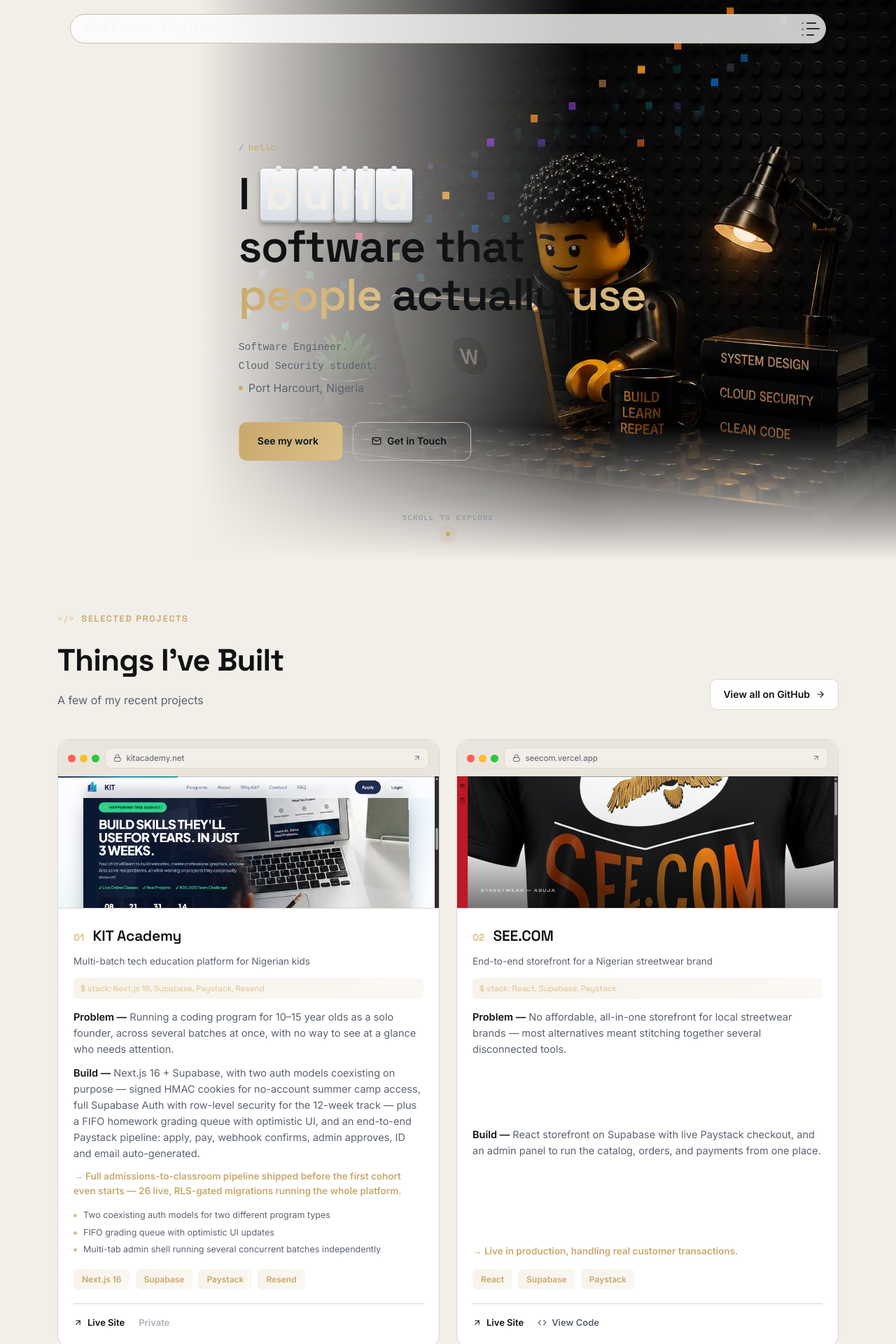
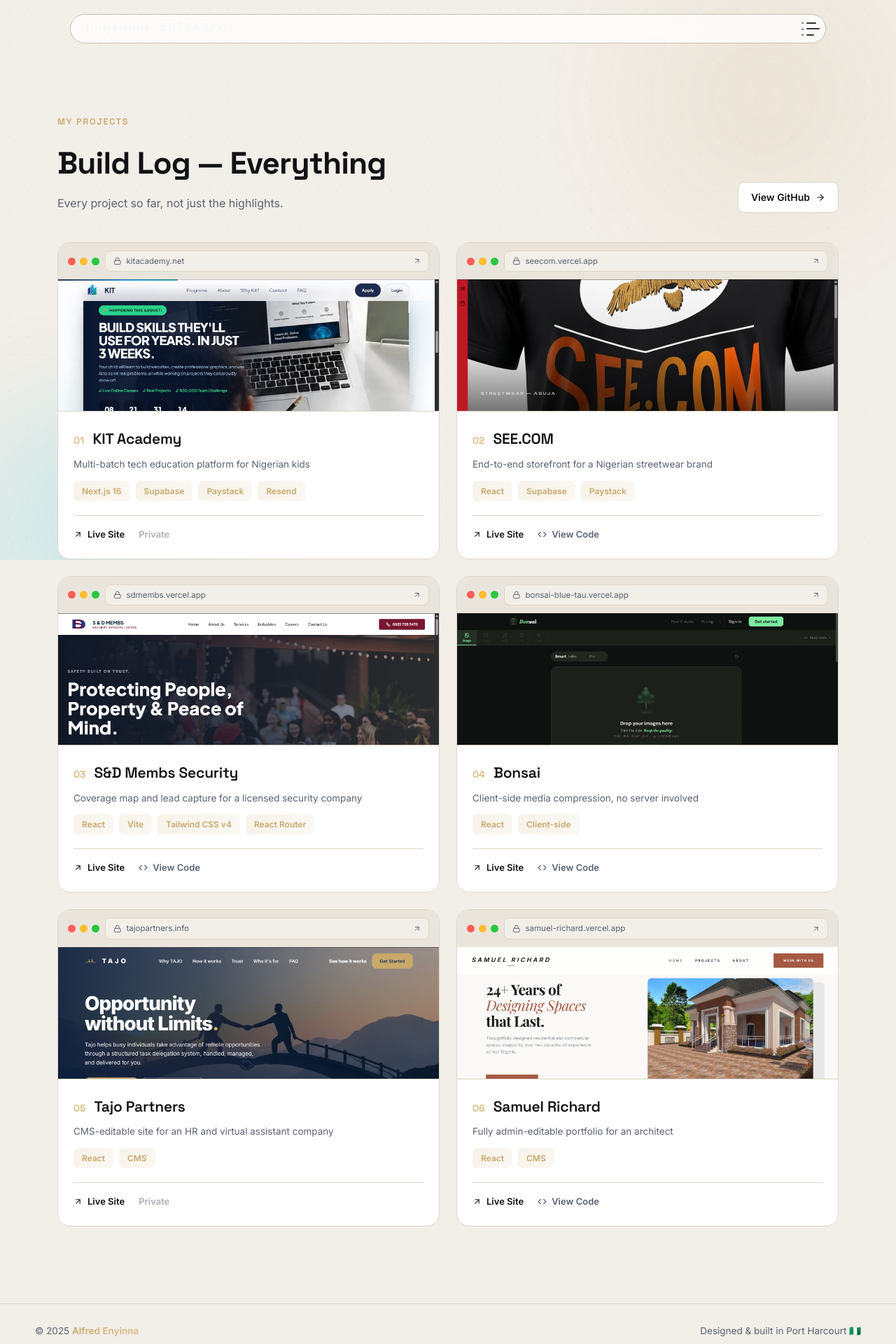
Before and after one commit to wh0isalfred/portfolio-website, a React (Vite) app: page /projects in a window 1280 px wide. Shown: the top 1920 px of the page at 70% size. Built offline with nearby package versions, Linux system fonts and the light colour scheme.

Commit message:
feat: add /projects route, render-flag capping, and case study modal

```diff
--- a/package.json
+++ b/package.json
@@ -12,7 +12,8 @@
     "framer-motion": "^12.43.0",
     "react": "^18.3.1",
     "react-dom": "^18.3.1",
-    "react-icons": "^5.2.1"
+    "react-icons": "^5.2.1",
+    "react-router-dom": "^7.18.2"
   },
   "devDependencies": {
     "@types/react": "^18.3.3",
--- a/src/App.tsx
+++ b/src/App.tsx
@@ -1,3 +1,4 @@
+import { Routes, Route } from "react-router-dom";
 import { useTheme } from "./context/useTheme";
 import MouseTrail from "./components/MouseTrail";
 import Navbar from "./components/Navbar";
@@ -5,6 +6,20 @@
 import Projects from "./components/Projects";
 import TechStack from "./components/TechStack";
 import Contact from "./components/Contact";
+import Footer from "./components/Footer";
+import ProjectsPage from "./components/ProjectsPage";
+
+function Home() {
+  return (
+    <>
+      <Hero />
+      <Projects />
+      <TechStack />
+      <Contact />
+      <Footer />
+    </>
+  );
+}
 
 export default function App() {
   const { theme, toggle } = useTheme();
@@ -16,19 +31,11 @@
       <div className="dots" aria-hidden="true" />
 
       <Navbar theme={theme} toggle={toggle} />
-      <Hero />
-      <Projects />
-      <TechStack />
-      <Contact />
 
-      <footer className="footer">
-        <div className="wrap footer-in">
-          <span>
-            © 2025 <span className="grad">Alfred Enyinna</span>
-          </span>
-          <span>Designed &amp; built in Port Harcourt 🇳🇬</span>
-        </div>
-      </footer>
+      <Routes>
+        <Route path="/" element={<Home />} />
+        <Route path="/projects" element={<ProjectsPage />} />
+      </Routes>
     </>
   );
 }
--- /dev/null
+++ b/src/components/CaseStudyModal.tsx
@@ -0,0 +1,73 @@
+import { useEffect } from "react";
+import { FiX, FiArrowUpRight, FiCode } from "react-icons/fi";
+import type { Project } from "../data/projects";
+
+export default function CaseStudyModal({
+  project,
+  onClose,
+}: {
+  project: Project | null;
+  onClose: () => void;
+}) {
+  useEffect(() => {
+    if (!project) return;
+    const onKey = (e: KeyboardEvent) => e.key === "Escape" && onClose();
+    document.addEventListener("keydown", onKey);
+    const prevOverflow = document.body.style.overflow;
+    document.body.style.overflow = "hidden";
+    return () => {
+      document.removeEventListener("keydown", onKey);
+      document.body.style.overflow = prevOverflow;
+    };
+  }, [project, onClose]);
+
+  if (!project) return null;
+
+  return (
+    <div className="case-modal-overlay" onClick={onClose}>
+      <div className="case-modal" onClick={(e) => e.stopPropagation()}>
+        <button className="case-modal-close" onClick={onClose} aria-label="Close">
+          <FiX />
+        </button>
+
+        <span className="kicker">Case study</span>
+        <h3>{project.title}</h3>
+
+        <p className="case-modal-p">
+          <span className="case-label">Problem —</span> {project.problem}
+        </p>
+        <p className="case-modal-p">
+          <span className="case-label">Build —</span> {project.build}
+        </p>
+        <p className="case-modal-outcome">→ {project.outcome}</p>
+
+        {project.highlights && project.highlights.length > 0 && (
+          <ul className="case-modal-highlights">
+            {project.highlights.map((h) => (
+              <li key={h}>{h}</li>
+            ))}
+          </ul>
+        )}
+
+        <div className="tags">
+          {project.tech.map((t) => (
+            <span key={t} className="tag">
+              {t}
+            </span>
+          ))}
+        </div>
+
+        <div className="card-links">
+          <a href={project.live} target="_blank" rel="noopener noreferrer" className="clink">
+            <FiArrowUpRight /> Live Site
+          </a>
+          {project.repo && (
+            <a href={project.repo} target="_blank" rel="noopener noreferrer" className="clink muted">
+              <FiCode /> View Code
+            </a>
+          )}
+        </div>
+      </div>
+    </div>
+  );
+}
--- /dev/null
+++ b/src/components/Footer.tsx
@@ -0,0 +1,12 @@
+export default function Footer() {
+  return (
+    <footer className="footer">
+      <div className="wrap footer-in">
+        <span>
+          © 2025 <span className="grad">Alfred Enyinna</span>
+        </span>
+        <span>Designed &amp; built in Port Harcourt 🇳🇬</span>
+      </div>
+    </footer>
+  );
+}
--- a/src/components/ProjectCard.tsx
+++ b/src/components/ProjectCard.tsx
@@ -2,11 +2,25 @@
 import { FiLock, FiArrowUpRight, FiCode } from "react-icons/fi";
 import type { Project } from "../data/projects";
 
-export default function ProjectCard({ project }: { project: Project }) {
+export default function ProjectCard({
+  project,
+  onOpenCaseStudy,
+}: {
+  project: Project;
+  onOpenCaseStudy: (project: Project) => void;
+}) {
   const [imgOk, setImgOk] = useState(true);
 
   return (
-    <article className="card">
+    <article
+      className="card"
+      onClick={() => onOpenCaseStudy(project)}
+      role="button"
+      tabIndex={0}
+      onKeyDown={(e) => {
+        if (e.key === "Enter" || e.key === " ") onOpenCaseStudy(project);
+      }}
+    >
       <div className="browser">
         <div className="browser-bar">
           <span className="tl">
@@ -19,13 +33,14 @@
             href={project.live}
             target="_blank"
             rel="noopener noreferrer"
+            onClick={(e) => e.stopPropagation()}
           >
             <FiLock className="lock" />
             <span>{project.url}</span>
             <FiArrowUpRight className="ext" />
           </a>
         </div>
-        <a className="shot" href={project.live} target="_blank" rel="noopener noreferrer">
+        <div className="shot">
           {imgOk ? (
             <img
               src={project.cover}
@@ -38,7 +53,7 @@
               <span className="pi">screenshot</span>
             </div>
           )}
-        </a>
+        </div>
       </div>
 
       <div className="card-body">
@@ -48,27 +63,6 @@
         </div>
         <p className="card-tagline">{project.tagline}</p>
 
-        <p className="card-stat">
-          $ stack: {project.tech.join(", ")}
-        </p>
-
-        <p className="card-desc">
-          <span className="case-label">Problem —</span> {project.problem}
-        </p>
-        <p className="card-desc">
-          <span className="case-label">Build —</span> {project.build}
-        </p>
-
-        <p className="card-outcome">→ {project.outcome}</p>
-
-        {project.highlights && project.highlights.length > 0 && (
-          <ul className="card-highlights">
-            {project.highlights.slice(0, 3).map((h) => (
-              <li key={h}>{h}</li>
-            ))}
-          </ul>
-        )}
-
         <div className="tags">
           {project.tech.map((t) => (
             <span key={t} className="tag">
@@ -76,8 +70,15 @@
             </span>
           ))}
         </div>
+
         <div className="card-links">
-          <a className="clink" href={project.live} target="_blank" rel="noopener noreferrer">
+          <a
+            className="clink"
+            href={project.live}
+            target="_blank"
+            rel="noopener noreferrer"
+            onClick={(e) => e.stopPropagation()}
+          >
             <FiArrowUpRight /> Live Site
           </a>
           {project.repo ? (
@@ -86,6 +87,7 @@
               href={project.repo}
               target="_blank"
               rel="noopener noreferrer"
+              onClick={(e) => e.stopPropagation()}
             >
               <FiCode /> View Code
             </a>
--- a/src/components/Projects.tsx
+++ b/src/components/Projects.tsx
@@ -1,18 +1,30 @@
+import { useState } from "react";
 import { FiArrowRight } from "react-icons/fi";
-import { projects } from "../data/projects";
+import { Link } from "react-router-dom";
+import { projects, type Project } from "../data/projects";
 import ProjectCard from "./ProjectCard";
+import CaseStudyModal from "./CaseStudyModal";
 
-export default function Projects() {
+const HOME_LIMIT = 6;
+
+export default function Projects({ full = false }: { full?: boolean }) {
+  const [active, setActive] = useState<Project | null>(null);
+
+  const list = full ? projects : projects.filter((p) => p.render).slice(0, HOME_LIMIT);
+  const showViewAll = !full && projects.filter((p) => p.render).length > 0;
+
   return (
-    <section className="section" id="projects">
+    <section className="section" id="work">
       <div className="wrap">
         <div className="sec-head-row">
           <div>
-            <span className="kicker">
-              <span className="br">&lt;/&gt;</span> Selected Projects
-            </span>
-            <h2>Things I&apos;ve Built</h2>
-            <p className="sub">A few of my recent projects</p>
+            <span className="kicker">MY PROJECTS</span>
+            <h2>{full ? "Build Log — Everything" : "Build Log"}</h2>
+            <p className="sub">
+              {full
+                ? "Every project so far, not just the highlights."
+                : "The systems I've actually shipped."}
+            </p>
           </div>
           <a
             href="https://github.com/wh0isalfred"
@@ -20,15 +32,26 @@
             target="_blank"
             rel="noopener noreferrer"
           >
-            View all on GitHub <FiArrowRight />
+            View GitHub <FiArrowRight />
           </a>
         </div>
+
         <div className="proj-grid">
-          {projects.map((p) => (
-            <ProjectCard key={p.slug} project={p} />
+          {list.map((p) => (
+            <ProjectCard key={p.slug} project={p} onOpenCaseStudy={setActive} />
           ))}
         </div>
+
+        {showViewAll && (
+          <div className="view-all-wrap">
+            <Link to="/projects" className="link-all">
+              View all / More work <FiArrowRight />
+            </Link>
+          </div>
+        )}
       </div>
+
+      <CaseStudyModal project={active} onClose={() => setActive(null)} />
     </section>
   );
 }
--- /dev/null
+++ b/src/components/ProjectsPage.tsx
@@ -0,0 +1,12 @@
+import Projects from "./Projects";
+import Footer from "./Footer";
+
+export default function ProjectsPage() {
+  return (
+    <>
+      <div style={{ height: 90 }} aria-hidden="true" />
+      <Projects full />
+      <Footer />
+    </>
+  );
+}
--- a/src/index.css
+++ b/src/index.css
@@ -121,9 +121,27 @@
 /* ---------- PROJECT CARDS ---------- */
 .proj-grid{display:grid;grid-template-columns:repeat(2,1fr);gap:24px}
 .card{background:var(--surface);border:1px solid var(--border);border-radius:18px;overflow:hidden;
-  transition:transform .3s ease,border-color .3s ease,box-shadow .3s ease;display:flex;flex-direction:column}
+  transition:transform .3s ease,border-color .3s ease,box-shadow .3s ease;display:flex;flex-direction:column;cursor:pointer}
 .card:hover{transform:translateY(-6px);border-color:var(--border-2);
   box-shadow:0 24px 50px -28px var(--glow)}
+
+.view-all-wrap{display:flex;justify-content:center;margin-top:40px}
+
+.case-modal-overlay{position:fixed;inset:0;z-index:300;background:rgba(3,9,15,.72);backdrop-filter:blur(6px);
+  display:flex;align-items:center;justify-content:center;padding:24px;overflow-y:auto}
+.case-modal{position:relative;background:var(--surface);border:1px solid var(--border-2);border-radius:20px;
+  padding:36px;max-width:640px;width:100%;max-height:86vh;overflow-y:auto;box-shadow:0 40px 100px -20px rgba(0,0,0,.6)}
+.case-modal-close{position:absolute;top:20px;right:20px;background:var(--surface-2);border:1px solid var(--border-2);
+  border-radius:50%;width:34px;height:34px;display:flex;align-items:center;justify-content:center;
+  color:var(--text);cursor:pointer;font-size:16px}
+.case-modal-close:hover{border-color:var(--indigo);color:var(--indigo)}
+.case-modal h3{font-family:var(--display);font-weight:600;font-size:24px;margin:8px 0 20px;letter-spacing:-.01em}
+.case-modal-p{color:var(--muted);font-size:14.5px;line-height:1.7;margin-bottom:14px}
+.case-modal-outcome{font-size:14px;font-weight:600;color:var(--indigo);margin-bottom:18px}
+.case-modal-highlights{list-style:none;margin:0 0 22px;padding:0;display:flex;flex-direction:column;gap:8px}
+.case-modal-highlights li{font-size:13px;color:var(--muted);padding-left:16px;position:relative;line-height:1.5}
+.case-modal-highlights li::before{content:"";position:absolute;left:0;top:7px;width:5px;height:5px;
+  border-radius:50%;background:var(--cyan-deep)}
 .browser{background:var(--surface-2);border-bottom:1px solid var(--border)}
 .browser-bar{display:flex;align-items:center;gap:8px;padding:11px 14px}
 .tl{display:flex;gap:6px}
--- a/src/main.tsx
+++ b/src/main.tsx
@@ -1,10 +1,13 @@
 import React from "react";
 import ReactDOM from "react-dom/client";
+import { BrowserRouter } from "react-router-dom";
 import App from "./App.tsx";
 import "./index.css";
 
 ReactDOM.createRoot(document.getElementById("root")!).render(
   <React.StrictMode>
-    <App />
+    <BrowserRouter>
+      <App />
+    </BrowserRouter>
   </React.StrictMode>
 );
```
Also changed, not shown: src/data/projects.ts (+8 -1 lines), 1 other file (tests, documents, lock files or other folders).
